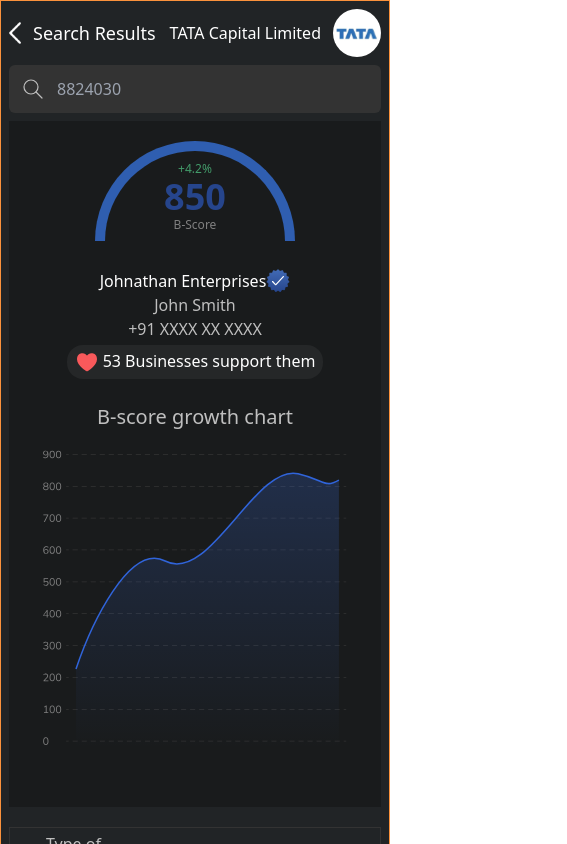
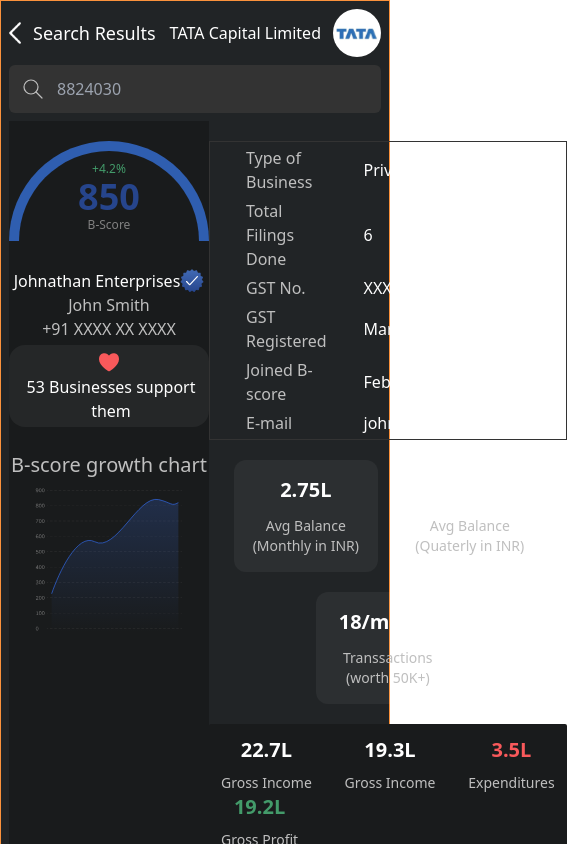
Before and after one commit to Prathamesh-Dukare/Business-Score-Dashboard, a React (Vite) app: page / in a window 390 px wide. Shown: the top 844 px of the page, 567 px wide, since content can reach past the window. Built offline with nearby package versions, Linux system fonts and the light colour scheme.

Commit message:
Add : Md Breakpoint

```diff
--- a/src/App.jsx
+++ b/src/App.jsx
@@ -7,7 +7,7 @@
     return (
         <section className='App bg-bgmain text-white border border-orange-400 max-w-screen-md m-auto p-2 sm:p-5'>
             <Header />
-            <section className="main">
+            <section className="main-section flex">
                 <BScore />
                 <BDetails />
             </section>
--- a/src/components/BScore.jsx
+++ b/src/components/BScore.jsx
@@ -6,7 +6,7 @@
 
 export default function BScore() {
     return (
-        <section className="b-score-sec bg-bg-dark py-5">
+        <section className="b-score-sec bg-bg-dark m-mobile:rounded-xl py-5">
 
             <div className="score-meter text-center items-center h-32">
                 <div className="meter-container text-center m-auto"><Meter /></div>
```
